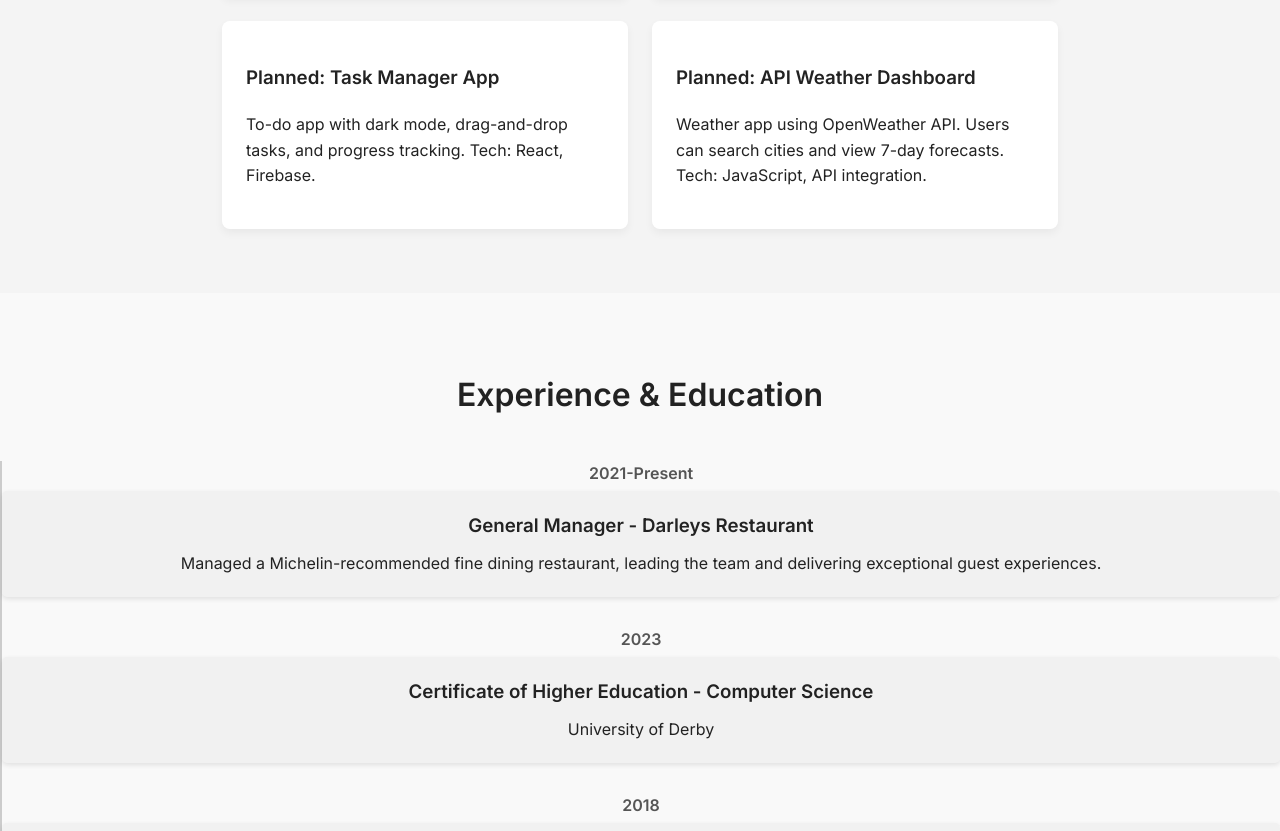
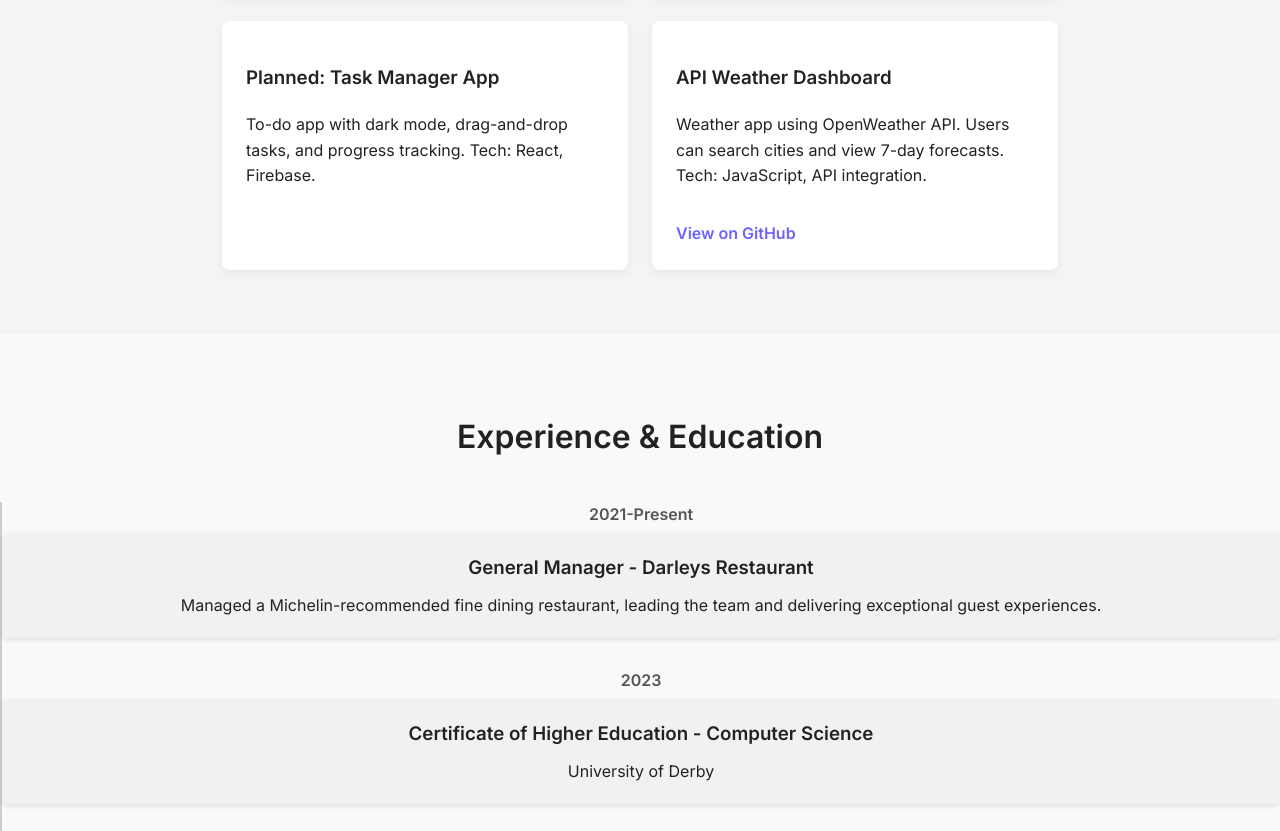
Before and after one commit to karloomodric/portfolio-site, a plain HTML site: page index.html in a window 1280 px wide. Shown: the part 1466-2297 px from the top of the page. Drawn offline with nearby package versions, Linux system fonts and the light colour scheme.

Commit message:
Added weather dashboard GitHub link to website.

```diff
--- a/index.html
+++ b/index.html
@@ -64,8 +64,9 @@
                 </div>
 
                 <div class="project-card">
-                    <h3>Planned: API Weather Dashboard</h3>
+                    <h3>API Weather Dashboard</h3>
                     <p>Weather app using OpenWeather API. Users can search cities and view 7-day forecasts. Tech: JavaScript, API integration.</p>
+                    <a href="https://github.com/karloomodric/weather-dashboard" target="_blank">View on GitHub</a>
                 </div>
             </div>
         </section>
```
